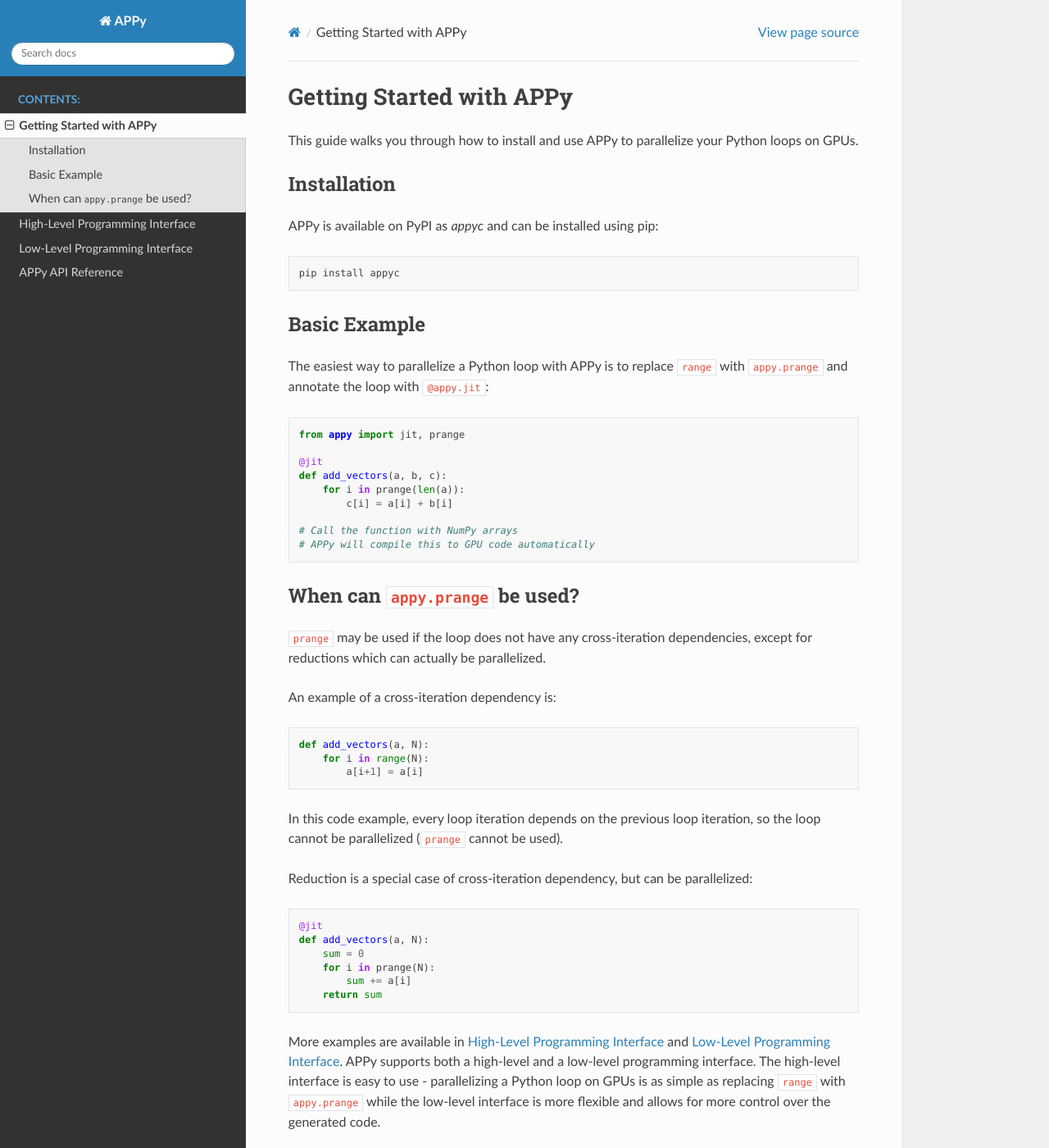
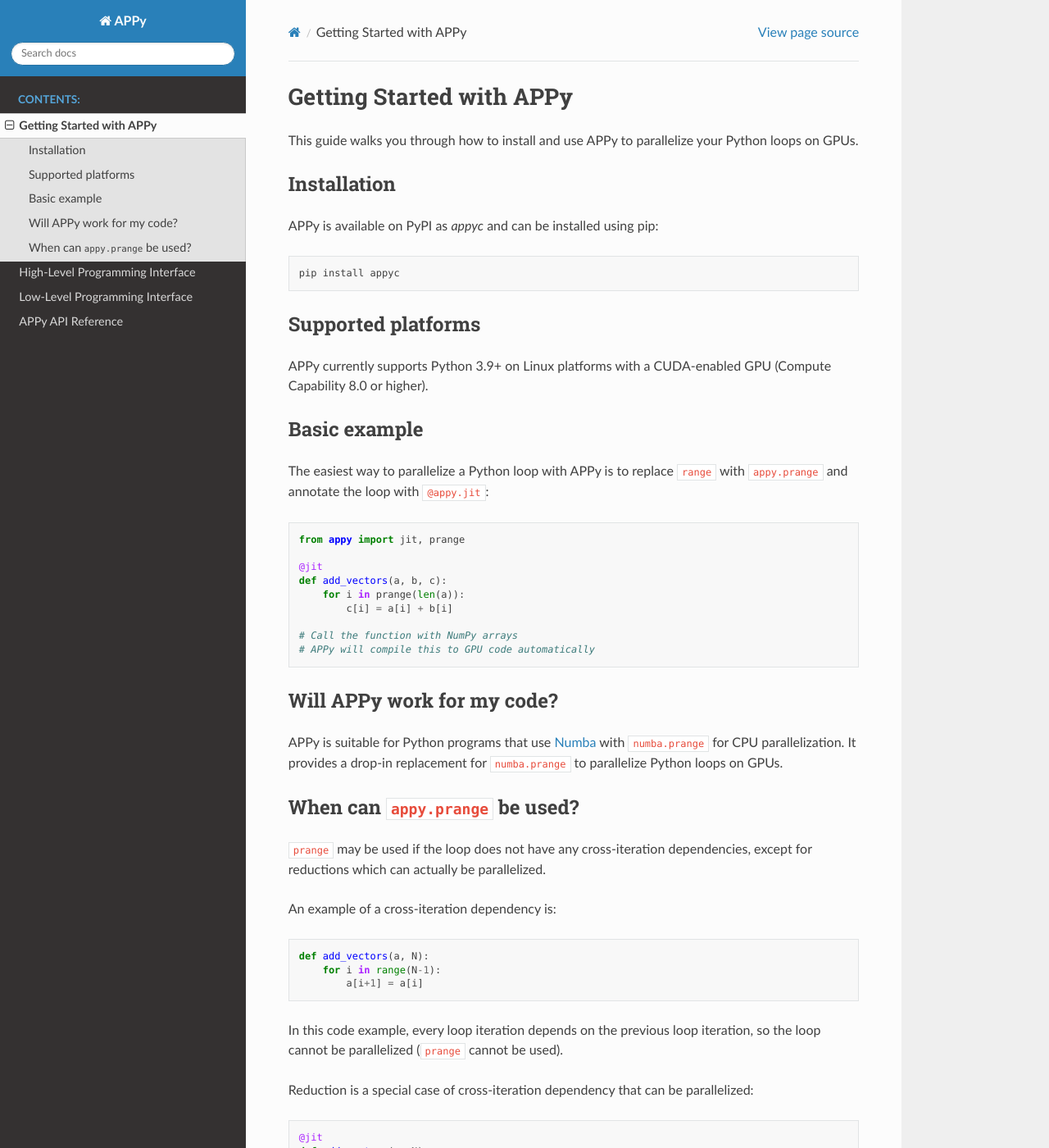
Before and after one commit to habanero-lab/APPy, a Sphinx documentation site: the page built from docs/source/getting_started.rst, in a window 1280 px wide and 1400 px high. Shown: the whole window at 82% size. Built offline with Sphinx 7.4.7 and the Read the Docs theme 3.1.0, drawn with Linux system fonts in a browser that asks for light colours.

Commit message:
updated getting_started.rst

```diff
--- a/docs/source/getting_started.rst
+++ b/docs/source/getting_started.rst
@@ -6,14 +6,18 @@
 Installation
 ------------
 
-APPy is available on PyPI as `appyc` and can be installed using pip:
+APPy is available on PyPI as *appyc* and can be installed using pip:
 
 .. code-block:: bash
 
     pip install appyc
 
+Supported platforms
+-------------------
+APPy currently supports Python 3.9+ on Linux platforms with a CUDA-enabled GPU (Compute Capability 8.0 or higher).
 
-Basic Example
+
+Basic example
 -------------
 
 The easiest way to parallelize a Python loop with APPy is to replace ``range`` with ``appy.prange``
@@ -32,6 +36,11 @@
    # APPy will compile this to GPU code automatically
 
 
+Will APPy work for my code?
+---------------------------
+
+APPy is suitable for Python programs that use `Numba <https://numba.readthedocs.io/en/stable/user/parallel.html>`_ with ``numba.prange`` for CPU parallelization. It provides a drop-in replacement for ``numba.prange`` to parallelize Python loops on GPUs.
+
 When can ``appy.prange`` be used?
 ---------------------------------
 
@@ -42,12 +51,12 @@
 .. code-block:: python
 
    def add_vectors(a, N):
-       for i in range(N):
+       for i in range(N-1):
            a[i+1] = a[i]
 
 In this code example, every loop iteration depends on the previous loop iteration, so the loop cannot be parallelized (``prange`` cannot be used).
 
-Reduction is a special case of cross-iteration dependency, but can be parallelized:
+Reduction is a special case of cross-iteration dependency that can be parallelized:
 
 .. code-block:: python
 
```
